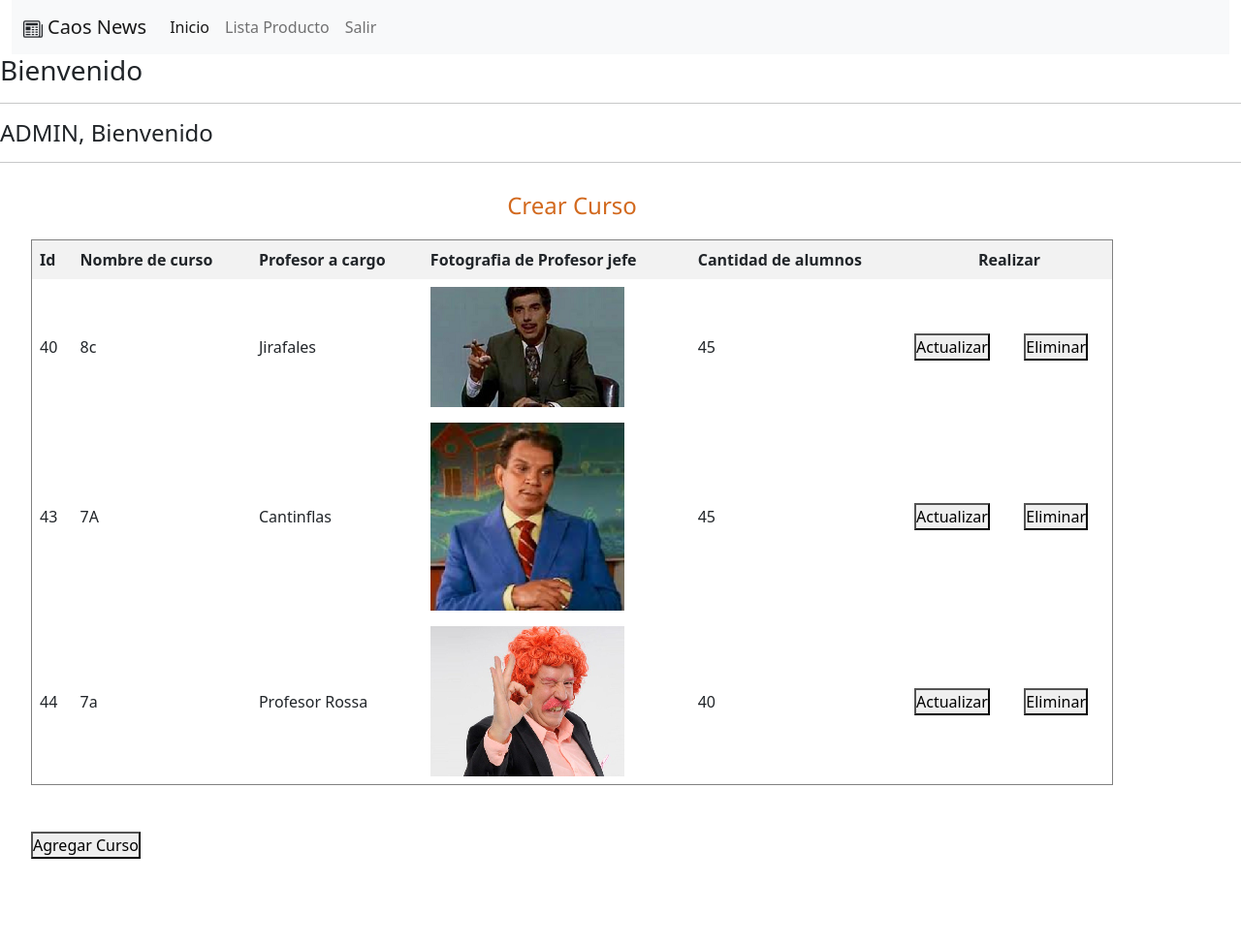
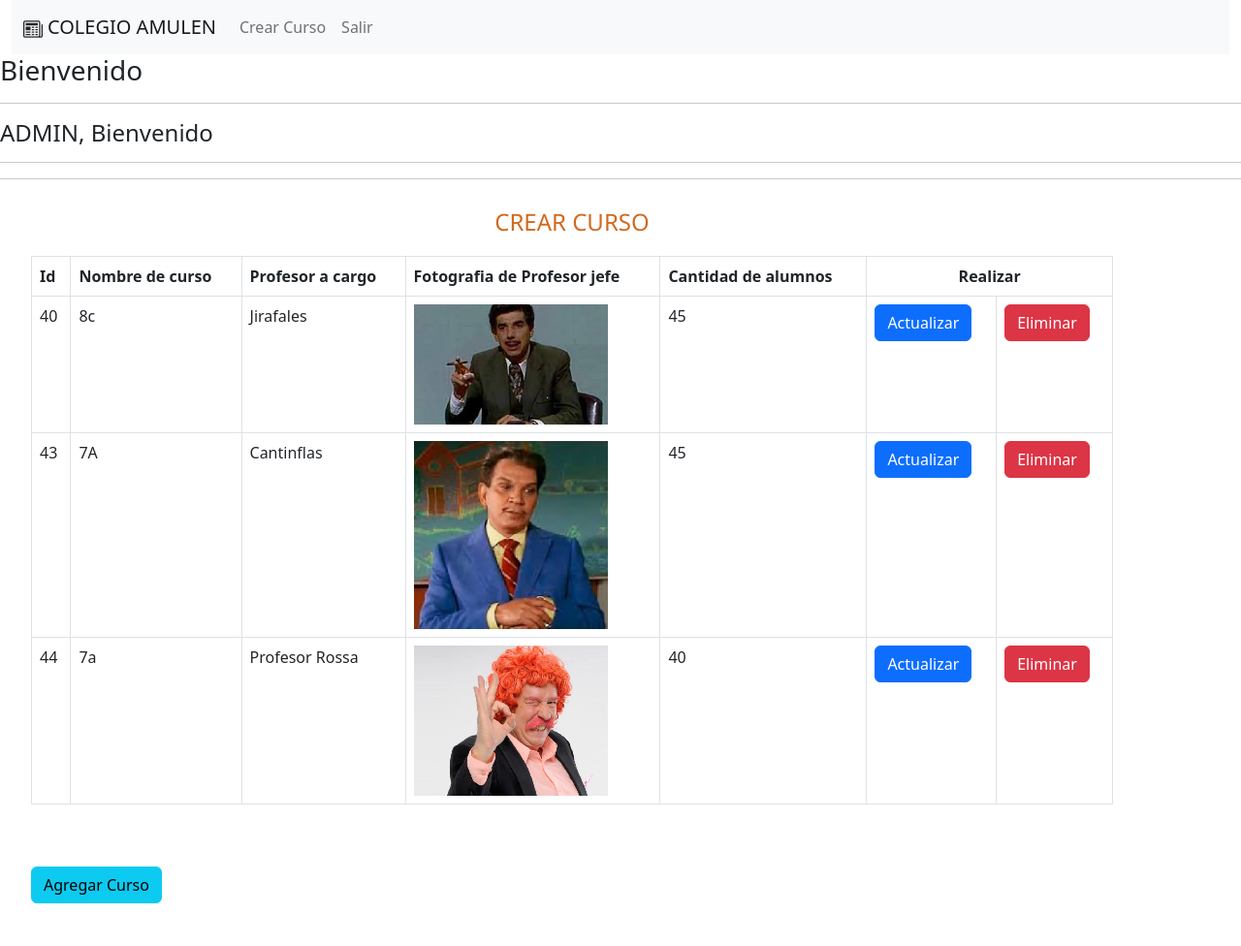
Before and after one commit to GonzaloEstebanTroncosoCortes/Ingenieria_Software, a Django app: page /ListaProducto.html in a window 1280 px wide. Shown: the whole page at 97% size. Before the commit the page ends 886 px from the top, so only its background shows below. Run offline with Django 4.2, Linux system fonts and the light colour scheme; a user stored in the database is signed in; data comes from the database, SQL or seed files in the repository; both versions use the stored data as it was after the commit; some libraries are stand-ins or nearby versions.

Commit message:
moficacion de pagina
pagina modificada

```diff
--- a/app/templates/app/ListaProducto.html
+++ b/app/templates/app/ListaProducto.html
@@ -1,3 +1,9 @@
+
+
+
+
+
+
 {% extends 'app/base.html' %}
 
 {% load static %}
@@ -6,47 +12,56 @@
   {% if request.user.is_authenticated %}
     <h3>Bienvenido</h3>
     <hr>
-<h4>
-    {{ user.username | upper }}, Bienvenido
-    </h4>
+    <h4>{{ user.username | upper }}, Bienvenido</h4>
   {% endif %}
   <hr>
+
+  <hr>
   <div class="container">
-    <h1>Crear Curso</h1>
-    <table id="customers" border="1">
+    <h1>CREAR CURSO</h1>
+    <div class="table-responsive">
+      <table id="customers" class="table table-bordered">
         <thead>
+          <tr>
             <th>Id</th>
             <th>Nombre de curso</th>
             <th>Profesor a cargo</th>
             <th>Fotografia de Profesor jefe</th>
             <th>Cantidad de alumnos</th>
             <th colspan="2" id="mid">Realizar</th>
+          </tr>
         </thead>
+        <tbody>
           {% for x in foto %}
             <tr>
-              <td>{{x.id}}</td>
-              <td>{{x.nombre}}</td>
-              <td>{{x.descripcion}}</td>
+              <td>{{ x.id }}</td>
+              <td>{{ x.nombre }}</td>
+              <td>{{ x.descripcion }}</td>
               <td>
-                <img src="{{x.archivo_fotografia.url}}" alt="{{x.nombre}}">
+                <img src="{{ x.archivo_fotografia.url }}" alt="{{ x.nombre }}" class="img-fluid">
               </td>
               <td>{{x.Cantidad_alumno}}</td>
               <td>
                 {% if user.is_superuser %}
-                  <a href="actualizarProducto/{{x.id}}"><button id="up">Actualizar</button></a>
+                  <a href="actualizarProducto/{{ x.id }}"><button class="btn btn-primary">Actualizar</button></a>
 
               </td>
               <td>
-                <a href="eliminar/{{x.id}}"><button id="del">Eliminar</button></a>
+                <a href="eliminar/{{ x.id }}"><button class="btn btn-danger">Eliminar</button></a>
                 {% endif %}
               </td>
             </tr>
           {% endfor %}
+        </tbody>
       </table>
+    </div>
     <br><br>
     {% if user.is_superuser %}
-    <a href="{% url 'agregarProducto' %}"><button id="new3">Agregar Curso</button></a>
+      <a href="{% url 'agregarProducto' %}"><button class="btn btn-info">Agregar Curso</button></a><br><br>
     {% endif %}
+
+  </div>
 </div>
 
+
 {% endblock %}
--- a/app/templates/app/actualizarProducto.html
+++ b/app/templates/app/actualizarProducto.html
@@ -19,7 +19,7 @@
         <input type="file" name="archivo_fotografia"><br><br>
         <label for="">Cantidad de alumnos</label><br><br>
         <input type="number" name="Cantidad_alumno" value="{{foto.Cantidad_alumno}}"><br><br>
-        <button type="submit" id="new1">Actualizar</button>
+        <button type="submit" id="new1">Actualizar Curso</button>
     </form>
 
 </div>
--- a/app/templates/app/agregarProducto.html
+++ b/app/templates/app/agregarProducto.html
@@ -15,7 +15,7 @@
         <input type="file" name="archivo_fotografia"><br><br>
         <label for="">Cantidad de alumno</label><br><br>
         <input type="number" name="Cantidad_alumno"><br><br>
-        <button type="submit" id="new">Agregar</button>
+        <button type="submit" id="new">Agregar Curso</button>
     </form>
 </div>
 {% endblock %}
--- a/app/templates/app/base.html
+++ b/app/templates/app/base.html
@@ -4,7 +4,7 @@
     <meta charset="UTF-8">
     <meta http-equiv="X-UA-Compatible" content="IE=edge">
     <meta name="viewport" content="width=device-width, initial-scale=1.0">
-    <title>Inicio | Caos News</title>
+    <title>Inicio | COLEGIO AMULEN</title>
     {% load static %}
     <link rel="icon" href="{%static 'app/imgs/newspaper.svg' %}" type="image/icon type">
     <link href="https://cdn.jsdelivr.net/npm/bootstrap@5.2.3/dist/css/bootstrap.min.css" rel="stylesheet" integrity="sha384-rbsA2VBKQhggwzxH7pPCaAqO46MgnOM80zW1RWuH61DGLwZJEdK2Kadq2F9CUG65" crossorigin="anonymous">
@@ -28,19 +28,13 @@
                     <path d="M2 3h10v2H2V3zm0 3h4v3H2V6zm0 4h4v1H2v-1zm0 2h4v1H2v-1zm5-6h2v1H7V6zm3 0h2v1h-2V6zM7 8h2v1H7V8zm3 0h2v1h-2V8zm-3 2h2v1H7v-1zm3 0h2v1h-2v-1zm-3 2h2v1H7v-1zm3 0h2v1h-2v-1z"/>
                     </svg>
                 </div>
-              <a class="navbar-brand">Caos News</a>
+              <a class="navbar-brand">COLEGIO AMULEN</a>
               <button class="navbar-toggler" type="button" data-bs-toggle="collapse" data-bs-target="#navbarNavAltMarkup" aria-controls="navbarNavAltMarkup" aria-expanded="false" aria-label="Toggle navigation">
                 <span class="navbar-toggler-icon"></span>
               </button>
               <div class="collapse navbar-collapse" id="navbarNavAltMarkup">
                 <div class="navbar-nav">
-                    <a class="nav-link active" aria-current="page" href={% url 'index' %}>Inicio</a>
-
-
-
-                    <a class="nav-link" href={% url 'ListaProducto' %}>Lista Producto</a>
-
-
+                    <a class="nav-link" href={% url 'ListaProducto' %}>Crear Curso</a>
                     {% if request.user.is_authenticated %}
                     <a class="nav-link" href={% url 'exit' %}>Salir</a>
                     {% else %}
```
Also changed, not shown: app/templates/app/index.html (deleted, +0 -83 lines), db.sqlite3, media/fotografia/profesor_rosa_khuLwk5.png (added). Lines whose indentation alone changed are shown as unchanged.
